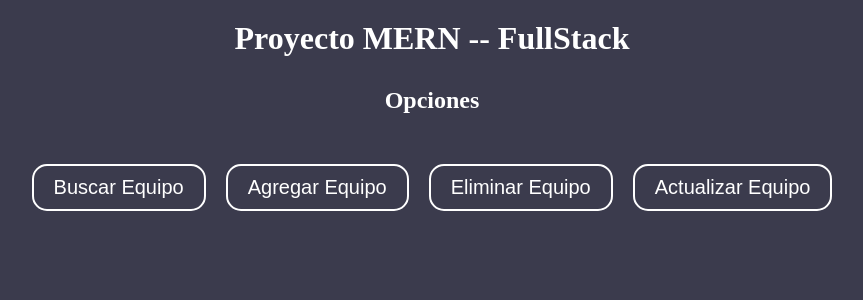
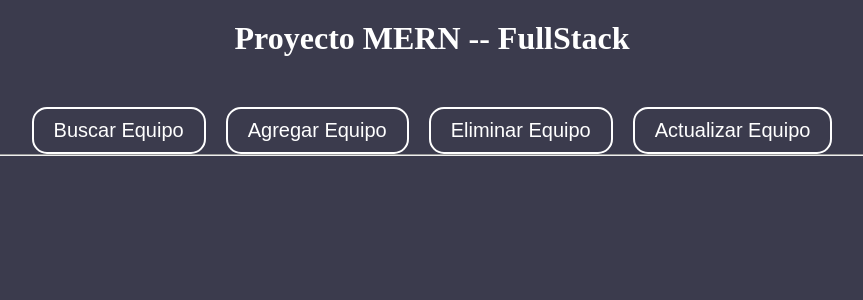
Before and after one commit to JSDRAKE/mern-vercel-project, a React (Vite) app in the folder client/: page / in a window 1280 px wide. Shown: the top 300 px of the page, without its empty margins (208-1071 px from the left). Built offline with nearby package versions, Linux system fonts and the light colour scheme.

Commit message:
Eliminado de texto

```diff
--- a/client/src/components/Home.jsx
+++ b/client/src/components/Home.jsx
@@ -85,8 +85,6 @@ const Home = () => {
 
             <h1>Proyecto MERN -- FullStack</h1>
 
-            <h2>Opciones</h2>
-
             <div id='botones'>
 
                 <button onClick={handleBuscarEquipo}>
@@ -114,6 +112,8 @@ const Home = () => {
                 </button>
 
             </div>
+
+            <hr />
 
             {mostrarBuscarEquipo && (
 
```
